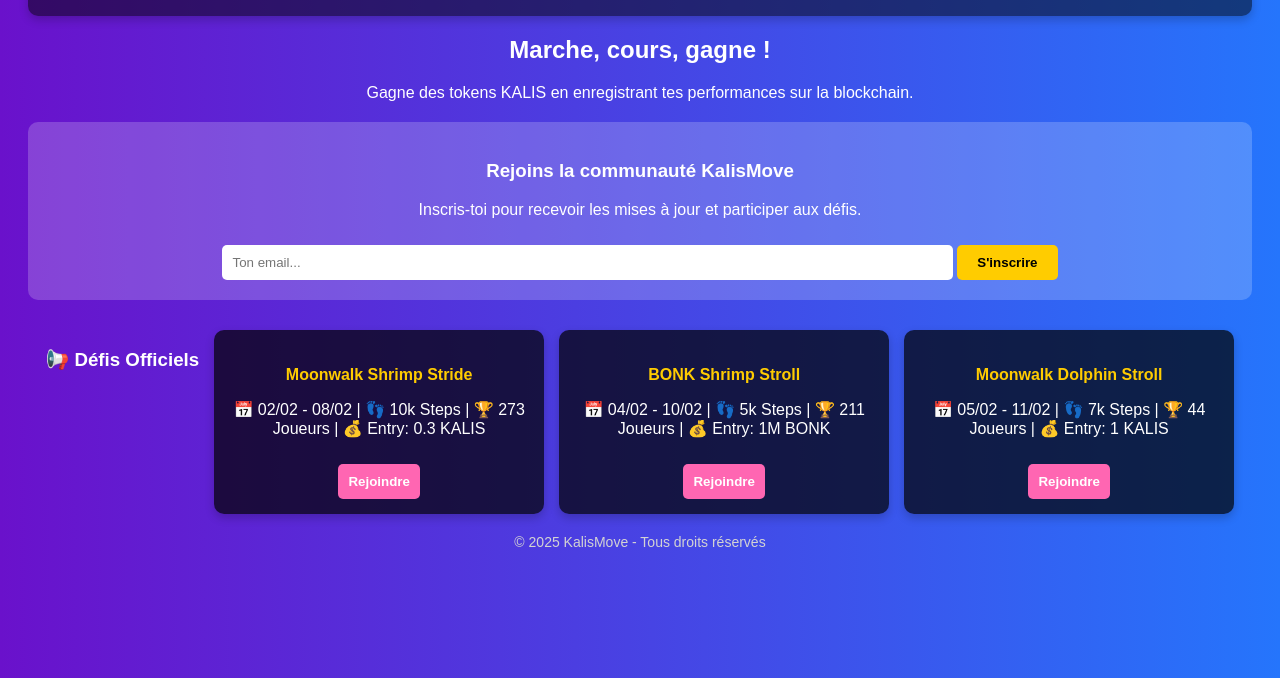
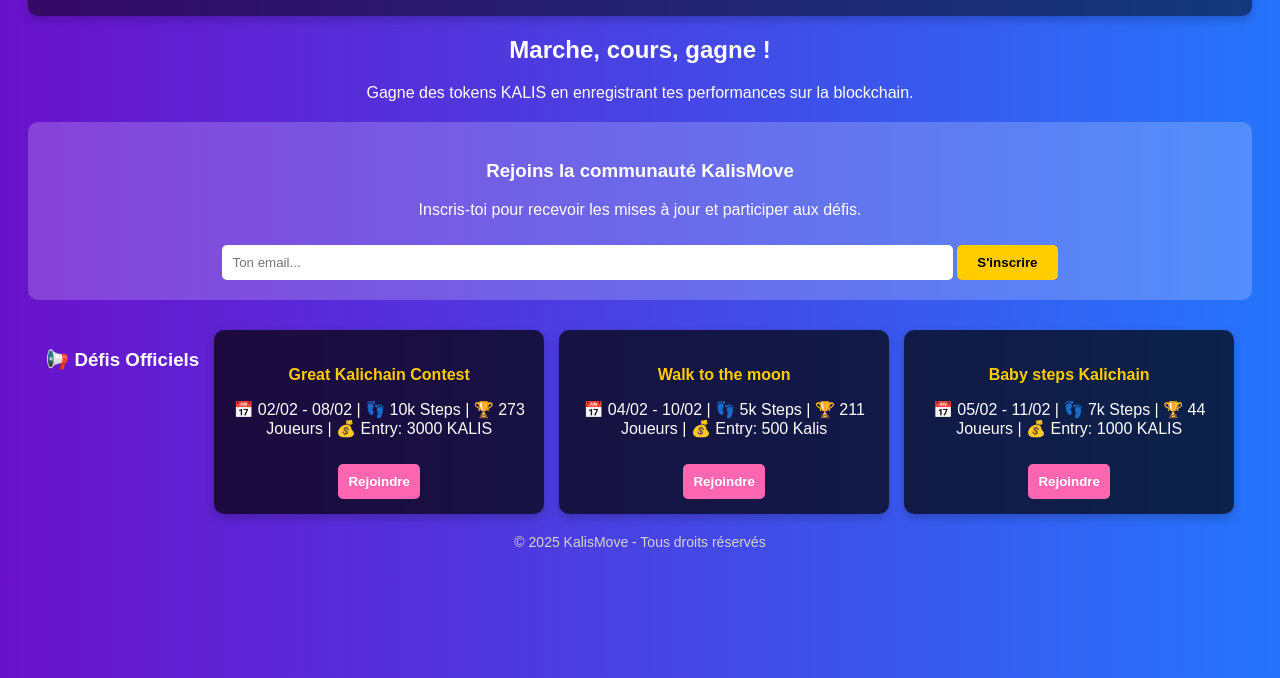
Before and after one commit to fabbyfab/KalisMove, a plain HTML site: page index.html in a window 1280 px wide. Shown: the part 122-800 px from the top of the page. Drawn offline with Linux system fonts and the light colour scheme.

Commit message:
Update index.html

```diff
--- a/index.html
+++ b/index.html
@@ -27,18 +27,18 @@
     <section class="games">
         <h3>📢 Défis Officiels</h3>
         <div class="game-card">
-            <h4>Moonwalk Shrimp Stride</h4>
-            <p>📅 02/02 - 08/02 | 👣 10k Steps | 🏆 273 Joueurs | 💰 Entry: 0.3 KALIS</p>
+            <h4>Great Kalichain Contest</h4>
+            <p>📅 02/02 - 08/02 | 👣 10k Steps | 🏆 273 Joueurs | 💰 Entry: 3000 KALIS</p>
             <button class="join">Rejoindre</button>
         </div>
         <div class="game-card">
-            <h4>BONK Shrimp Stroll</h4>
-            <p>📅 04/02 - 10/02 | 👣 5k Steps | 🏆 211 Joueurs | 💰 Entry: 1M BONK</p>
+            <h4>Walk to the moon</h4>
+            <p>📅 04/02 - 10/02 | 👣 5k Steps | 🏆 211 Joueurs | 💰 Entry: 500 Kalis</p>
             <button class="join">Rejoindre</button>
         </div>
         <div class="game-card">
-            <h4>Moonwalk Dolphin Stroll</h4>
-            <p>📅 05/02 - 11/02 | 👣 7k Steps | 🏆 44 Joueurs | 💰 Entry: 1 KALIS</p>
+            <h4>Baby steps Kalichain</h4>
+            <p>📅 05/02 - 11/02 | 👣 7k Steps | 🏆 44 Joueurs | 💰 Entry: 1000 KALIS</p>
             <button class="join">Rejoindre</button>
         </div>
     </section>
```
